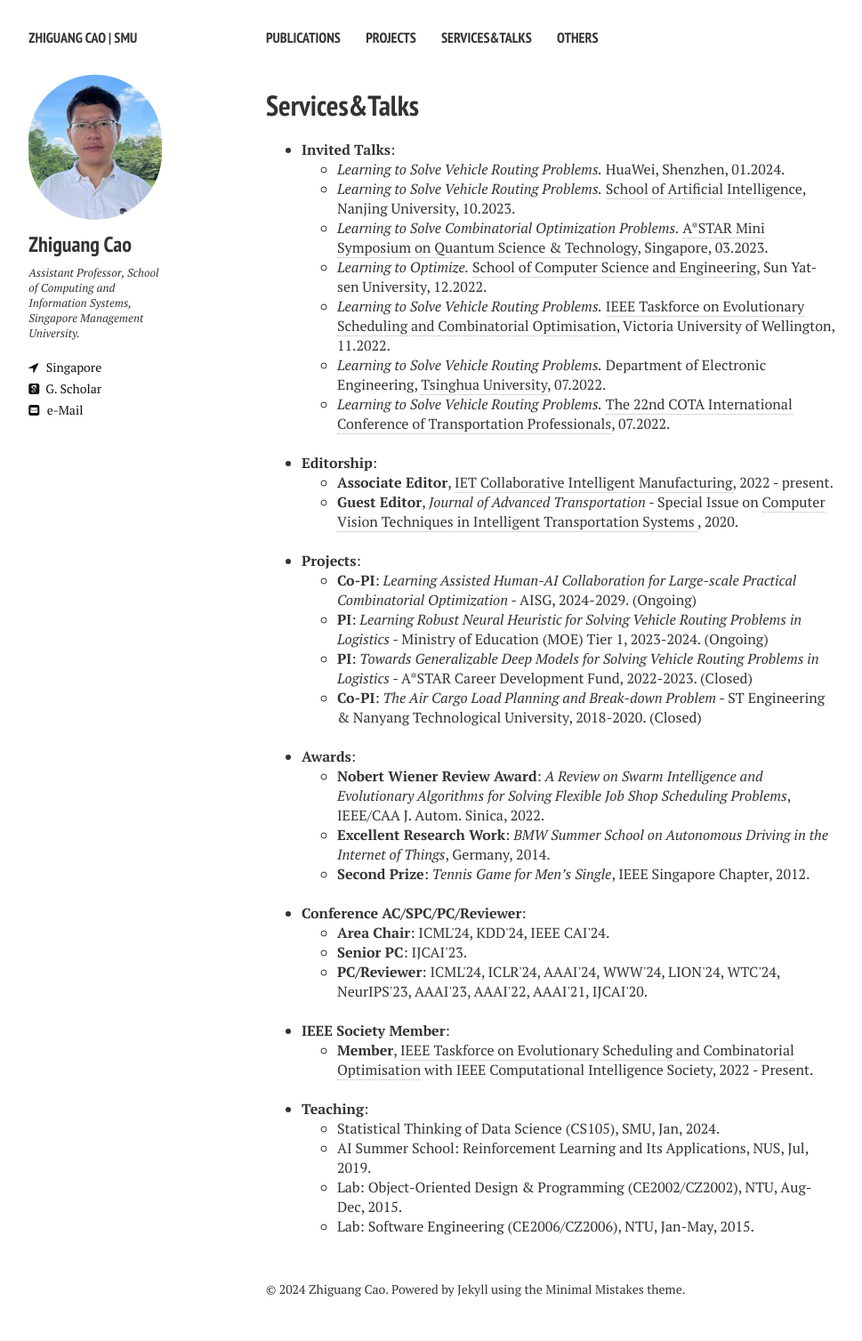
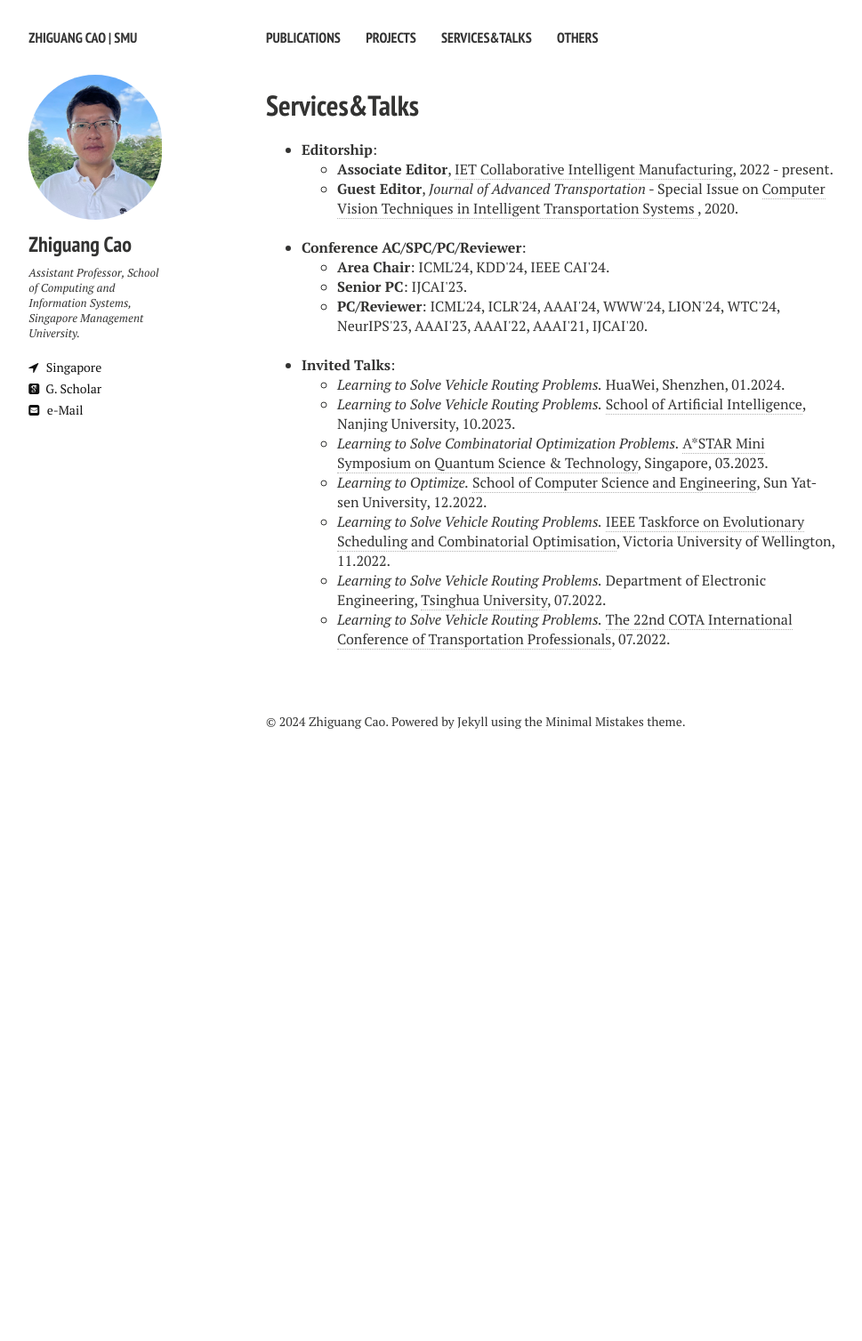
Before and after one commit to zhiguangcaosg/zhiguangcaosg.github.io, a Jekyll site: the page built from services&talks.md, in a window 1280 px wide. Shown: the whole page at 89% size, without its empty margins (21-990 px from the left). Built offline with Jekyll 4.4.1, drawn with Linux system fonts in a browser that asks for light colours; nearby versions of some CDN libraries; after the commit the page ends 900 px from its top, so only the background shows below that.

Commit message:
Update services&talks.md

```diff
--- a/services&talks.md
+++ b/services&talks.md
@@ -15,6 +15,33 @@ comments: false
 </p>
 </li>
 -->
+
+
+
+<li>
+<b>Editorship</b>:
+	<ul>
+	<li> <b>Associate Editor</b>, <a href="https://digital-library.theiet.org/content/journals/iet-cim" target="_blank"> IET Collaborative Intelligent Manufacturing</a>, 2022 - present.
+	</li>
+	<li> <b>Guest Editor</b>, <i><a href="https://www.hindawi.com/journals/jat/" target="_blank">Journal of Advanced Transportation</a></i> - Special Issue on <a href="https://www.hindawi.com/journals/jat/si/482196/" target="_blank"> Computer Vision Techniques in Intelligent Transportation Systems </a>, 2020.
+	</li>
+	</ul>
+</li>
+<br>
+
+
+<li>
+<b>Conference AC/SPC/PC/Reviewer</b>:
+	<ul>
+	<li> <b>Area Chair</b>: ICML'24, KDD'24, IEEE CAI'24.
+	</li>
+	<li> <b>Senior PC</b>: IJCAI'23.
+	</li>
+	<li> <b>PC/Reviewer</b>: ICML'24, ICLR'24, AAAI'24, WWW'24, LION'24, WTC'24, NeurIPS'23, AAAI'23, AAAI'22, AAAI'21, IJCAI'20.
+	</li>
+	</ul>
+</li>
+<br>
 
 <li>
 <b>Invited Talks</b>:
@@ -38,91 +65,5 @@ comments: false
 </li>
 <br>
 
-<li>
-<b>Editorship</b>:
-	<ul>
-	<li> <b>Associate Editor</b>, <a href="https://digital-library.theiet.org/content/journals/iet-cim" target="_blank"> IET Collaborative Intelligent Manufacturing</a>, 2022 - present.
-	</li>
-	<li> <b>Guest Editor</b>, <i><a href="https://www.hindawi.com/journals/jat/" target="_blank">Journal of Advanced Transportation</a></i> - Special Issue on <a href="https://www.hindawi.com/journals/jat/si/482196/" target="_blank"> Computer Vision Techniques in Intelligent Transportation Systems </a>, 2020.
-	</li>
-	</ul>
-</li>
-<br>
 
-<li>
-<b>Projects</b>:
-	<ul>
-	<li> <b>Co-PI</b>: <i> Learning Assisted Human-AI Collaboration for Large-scale Practical Combinatorial Optimization</i> - AISG, 2024-2029. (Ongoing)
-	</li>
-	<li> <b>PI</b>: <i> Learning Robust Neural Heuristic for Solving Vehicle Routing Problems in Logistics</i> - Ministry of Education (MOE) Tier 1, 2023-2024. (Ongoing)
-	</li>
-	<li> <b>PI</b>: <i> Towards Generalizable Deep Models for Solving Vehicle Routing Problems in Logistics</i> - A*STAR Career Development Fund, 2022-2023. (Closed)
-	</li>
-	<li> <b>Co-PI</b>: <i> The Air Cargo Load Planning and Break-down Problem</i> - ST Engineering & Nanyang Technological University, 2018-2020. (Closed)
-	</li>
-	</ul>
-
-</li>
-<br>
-
-<li>
-<b>Awards</b>:
-	<ul>
-	<li> <b>Nobert Wiener Review Award</b>: <i> A Review on Swarm Intelligence and Evolutionary Algorithms for Solving Flexible Job Shop Scheduling Problems</i>, IEEE/CAA J. Autom. Sinica, 2022.
-	</li>
-	<li> <b>Excellent Research Work</b>: <i> BMW Summer School on Autonomous Driving in the Internet of Things</i>, Germany, 2014.
-	</li>
-	<li> <b>Second Prize</b>: <i> Tennis Game for Men’s Single</i>, IEEE Singapore Chapter, 2012.
-	</li>
-	</ul>
-
-</li>
-<br>
-
-<li>
-<b>Conference AC/SPC/PC/Reviewer</b>:
-	<ul>
-	<li> <b>Area Chair</b>: ICML'24, KDD'24, IEEE CAI'24.
-	</li>
-	<li> <b>Senior PC</b>: IJCAI'23.
-	</li>
-	<li> <b>PC/Reviewer</b>: ICML'24, ICLR'24, AAAI'24, WWW'24, LION'24, WTC'24, NeurIPS'23, AAAI'23, AAAI'22, AAAI'21, IJCAI'20.
-	</li>
-	</ul>
-</li>
-<br>
-
-<li>
-<b>IEEE Society Member</b>:
-	<ul>
-	<li> <b>Member</b>, <a href="https://homepages.ecs.vuw.ac.nz/~yimei/ieee-tf-esco/" target="_blank"> IEEE Taskforce on Evolutionary Scheduling and Combinatorial Optimisation</a> with IEEE Computational Intelligence Society, 2022 - Present.
-	</li>
-	</ul>
-</li>
-<br>
-
-
-<!--
-<li>
-<p>
-<b>Conference Reviewer</b>, ITSc2014, 2016, 2017, 2019.
-</p>
-</li>
--->
-
-
-
-<li>
-<b>Teaching</b>:
-	<ul>
-	<li> Statistical Thinking of Data Science (CS105), SMU, Jan, 2024.
-	</li>
-	<li> AI Summer School: Reinforcement Learning and Its Applications, NUS, Jul, 2019.
-	</li>
-	<li> Lab: Object-Oriented Design & Programming (CE2002/CZ2002), NTU, Aug-Dec, 2015.
-	</li>
-	<li> Lab: Software Engineering (CE2006/CZ2006), NTU, Jan-May, 2015.
-	</li>
-	</ul>
-</li>
 </ul>
```
